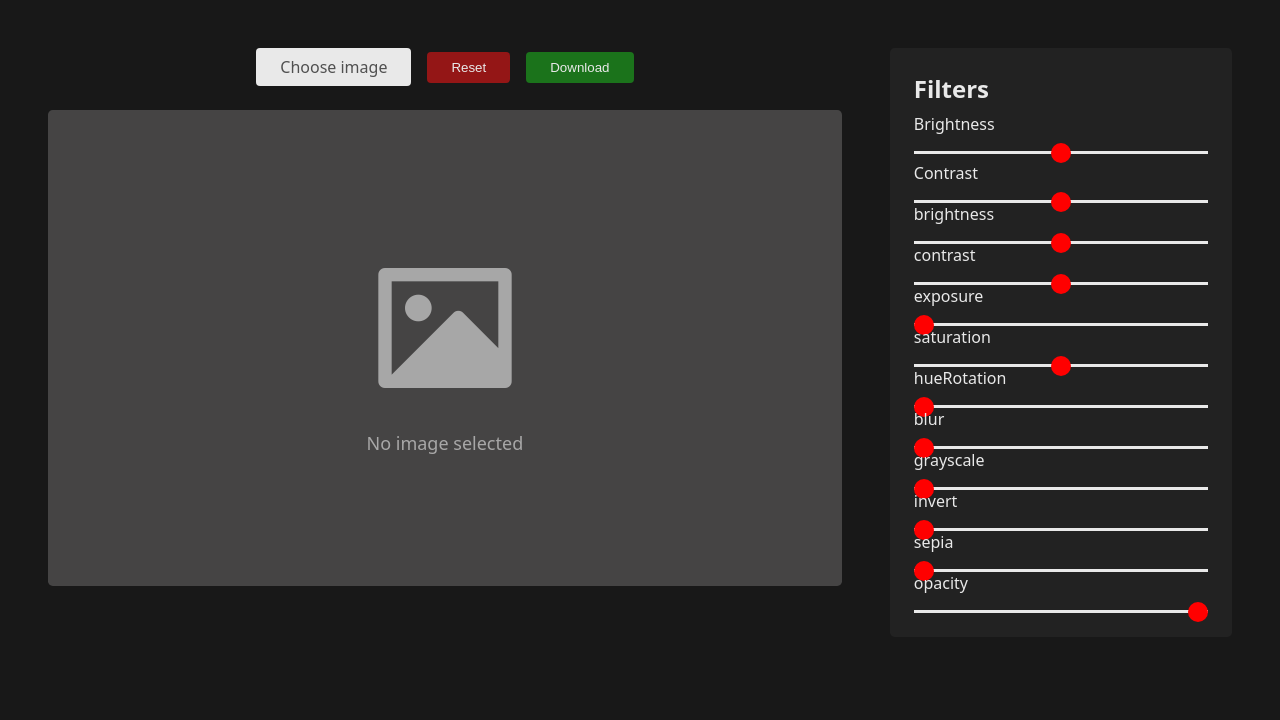
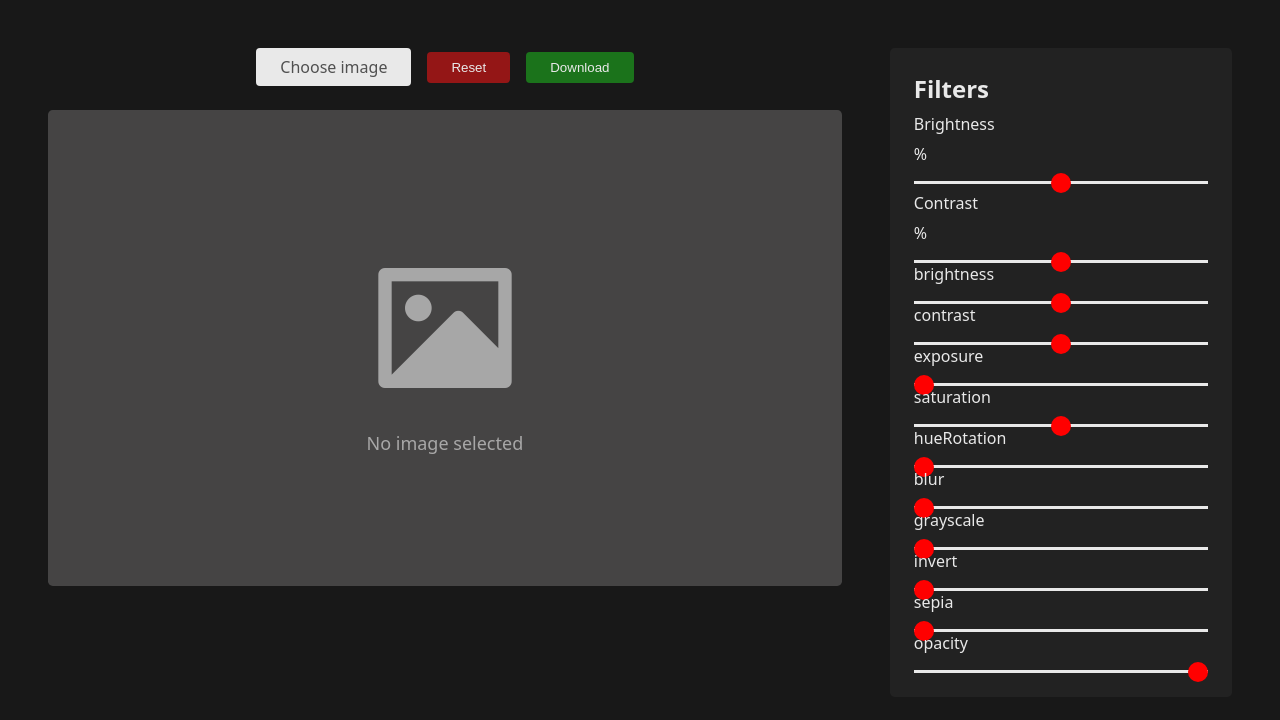
Before and after one commit to naveen-sha/image-editor, a plain HTML site: page index.html in a window 1280 px wide. Drawn offline with nearby package versions, Linux system fonts and the light colour scheme.

Commit message:
feat: add %

```diff
--- a/index.html
+++ b/index.html
@@ -35,8 +35,10 @@
                 <div class="filters">
                     <div class="filter">
                         <p>Brightness</p>
+                        <p>%</p>
                         <input name="brightness" type="range" min="0" max="200" value="100">
                         <p>Contrast</p>
+                        <p>%</p>
                         <input name="contrast" type="range" min="0" max="200" value="100">
                     </div>
                     </div>
```
